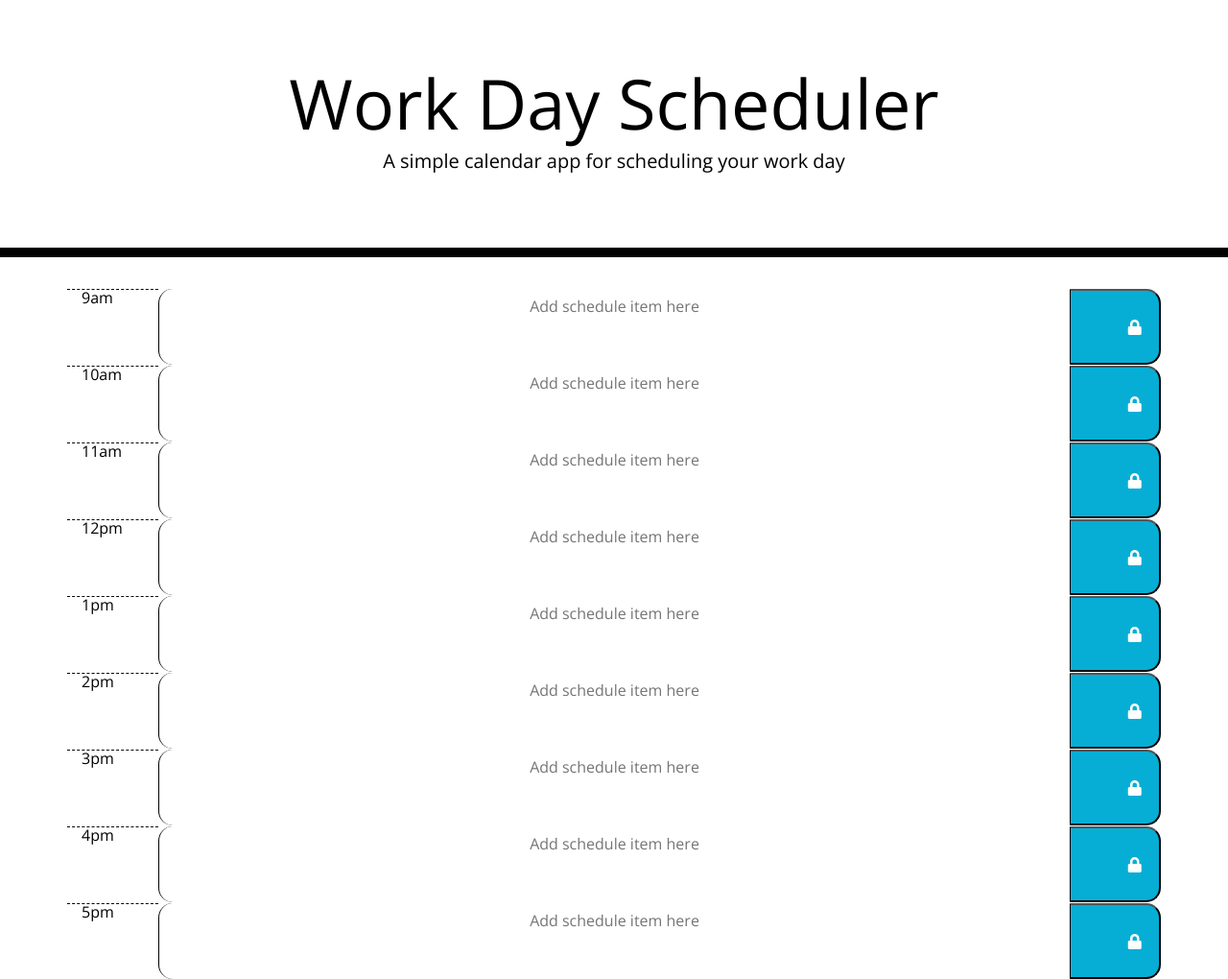
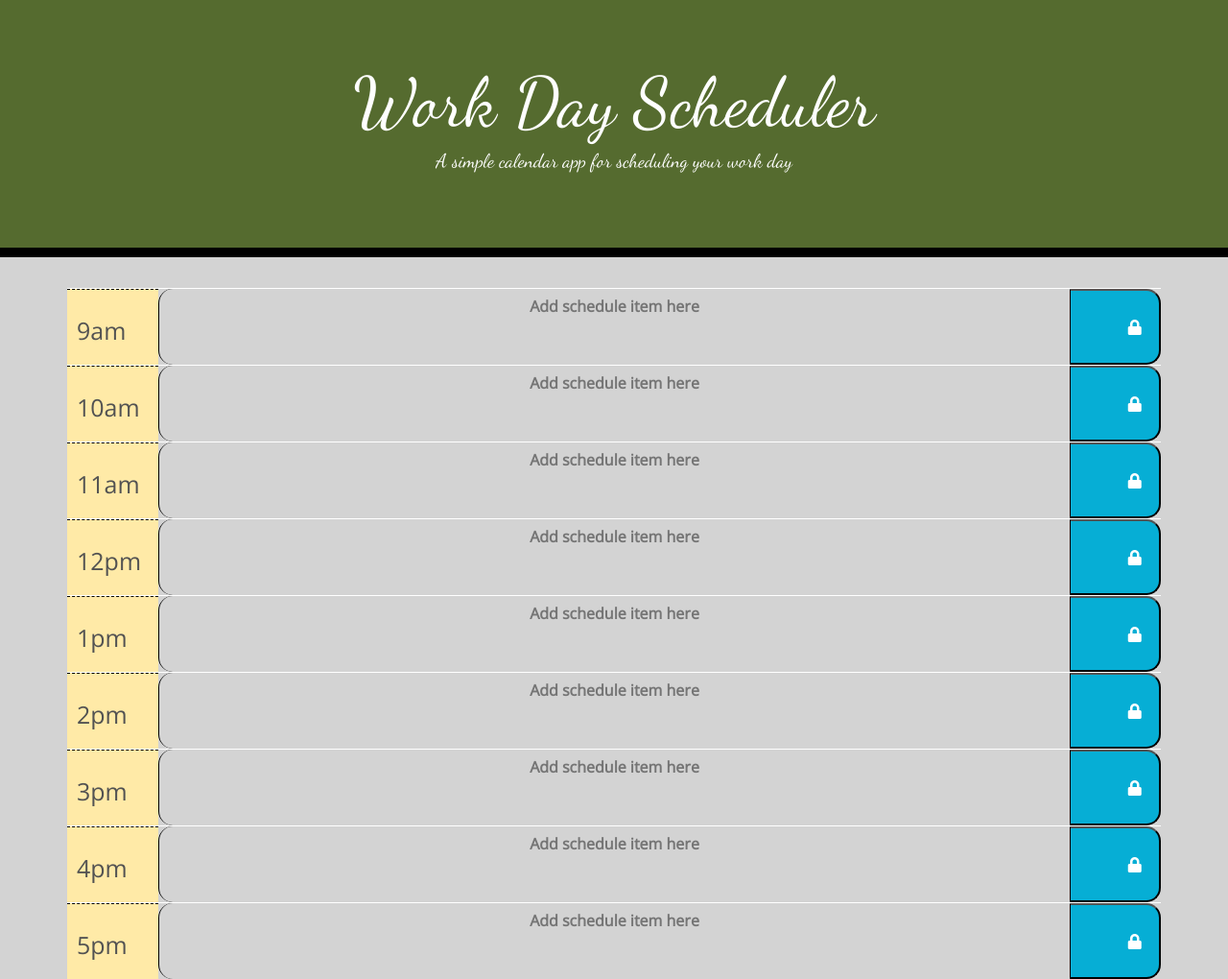
Before and after one commit to DavidLang72/david-jquery-scheduler, a plain HTML site: page index.html in a window 1280 px wide. Shown: the whole page at 96% size. Drawn offline with nearby package versions, Linux system fonts and the light colour scheme; a web font is replaced by a local one.

Commit message:
beginning js

```diff
--- /dev/null
+++ b/assets/scrpit.js
@@ -0,0 +1,6 @@
+$(document).ready(function () {
+    //Moment.js code for current date and time
+    let NowMoment = moment().format("MMMM Do YYYY");
+    let displayDate = document.getElementById("currentDay");
+    displayDate.innerHTML = NowMoment;
+    let currentHour = moment().format("HH");
--- a/assets/style.css
+++ b/assets/style.css
@@ -1,6 +1,7 @@
 body {
     font-family: 'Open Sans', sans-serif;
     font-size: 16px;
+    background-color: lightgrey;
     line-height: 1;
   }
 
@@ -14,15 +15,17 @@ body {
   }
 
   .jumbotron {
+    font-family: 'Dancing Script', sans-serif;
     text-align: center;
-    background-color: transparent;
-    color: black;
+    background-color: darkolivegreen;
+    color: white;
     border-radius: 0;
     border-bottom: 10px solid black;
   }
 
   .description {
     white-space: pre-wrap;
+    font-weight: 600;
   }
 
   .time-block {
@@ -37,23 +40,30 @@ body {
   }
 
   .hour {
-    background-color: #ffffff;
-    color: #000000;
+    background-color: #ffeaa7;
+    color: rgb(82,82,82);
     border-top: 1px dashed #000000;
+    padding-top: 30px;
+    padding-left: 10px;
+    font-size: 25px;
+    font-weight: 500;
   }
 
   .past {
     background-color: #d3d3d3;
+    border-radius: 15px;
     color: white;
   }
 
   .present {
     background-color: #ff6961;
+    border-radius: 15px;
     color: white;
   }
 
   .future {
     background-color: #77dd77;
+    border-radius: 15px;
     color: white;
   }
 
--- a/index.html
+++ b/index.html
@@ -18,6 +18,7 @@
       href="https://fonts.googleapis.com/css?family=Open+Sans&display=swap"
       rel="stylesheet"
     />
+    <link href="https://fonts.googleapis.com/css2?family=Dancing+Script&family=Edu+TAS+Beginner&display=swap" rel="stylesheet">
     <link rel="stylesheet" href="assets/style.css" />
     <title>Work Day Scheduler</title>
   </head>
@@ -97,5 +98,6 @@
 
     <script src="https://cdnjs.cloudflare.com/ajax/libs/jquery/3.2.1/jquery.min.js"></script>
     <script src="https://cdnjs.cloudflare.com/ajax/libs/moment.js/2.24.0/moment.min.js"></script>
+    <script src="assets/scrpit.js"></script>
   </body>
 </html>
```
